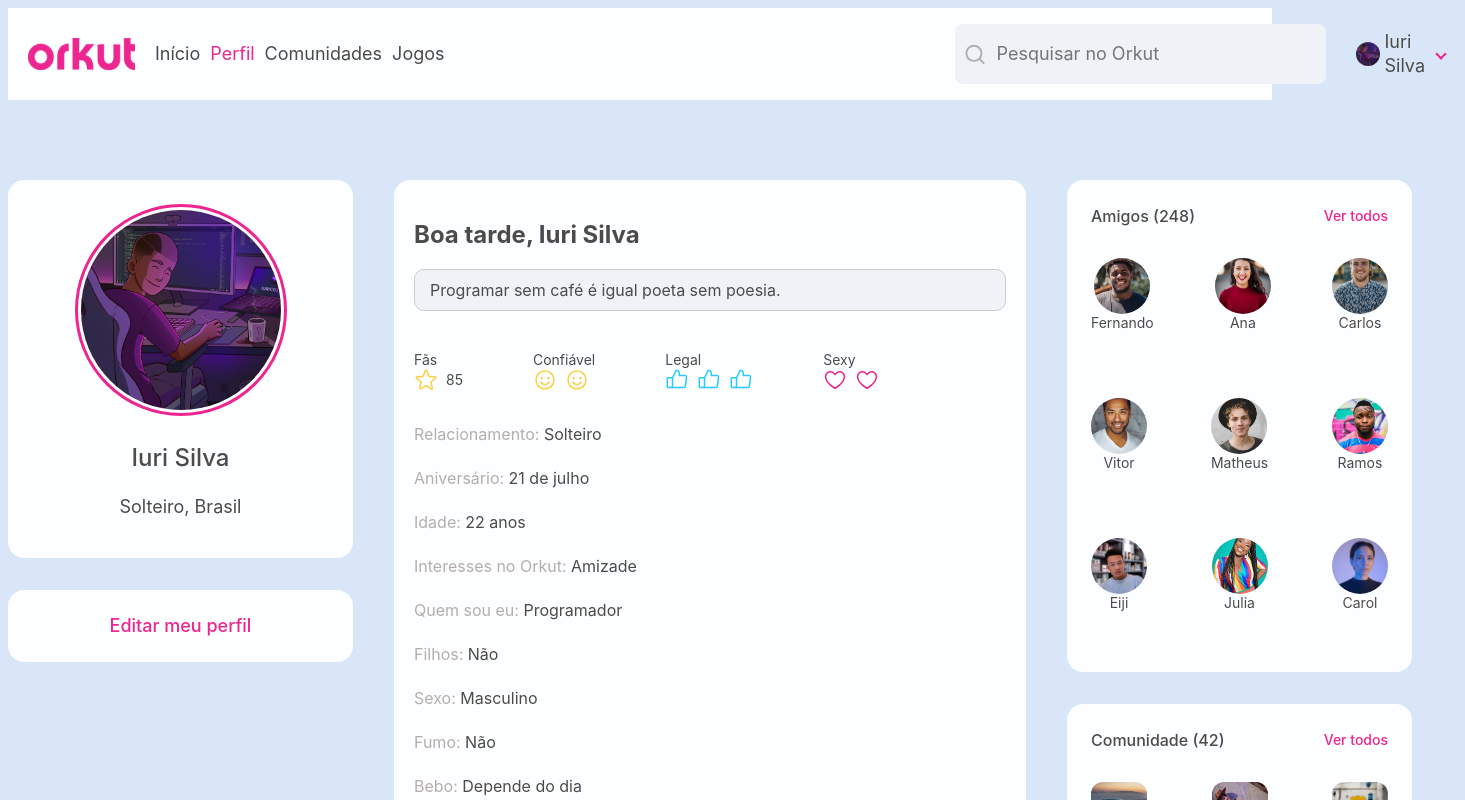
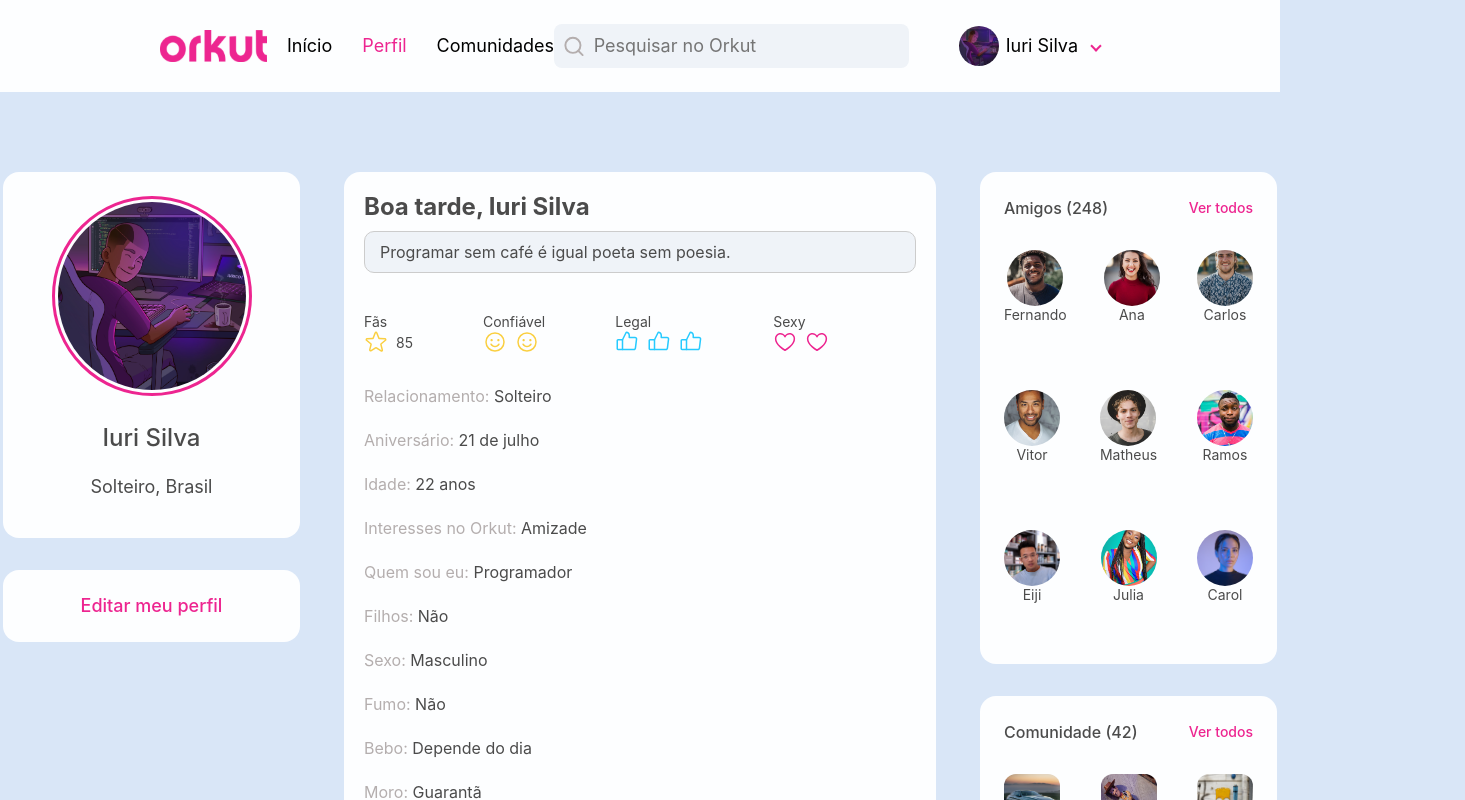
Before and after one commit to diegoframos81/Compass-Second-Challenge, a React (Vite) app in the folder Compass Challenger/: page / in a window 1280 px wide. Shown: the top 800 px of the page, 1465 px wide, since content can reach past the window. Built offline with nearby package versions, Linux system fonts and the light colour scheme.

Commit message:
Navbar layout

```diff
--- a/Compass Challenger/src/App.css
+++ b/Compass Challenger/src/App.css
@@ -1,14 +1,14 @@
+* {
+  padding: 0px;
+  margin: 0px;
+  box-sizing: border-box;
+}
+
 .container {
   display: grid;
   grid-template-columns: 3fr 1fr 3fr;
   column-gap: 1px;
   row-gap: 1px;
-}
-
-.navbar {
-  grid-column: 1 / -1;
-  position: sticky;
-  top: 0;
 }
 
 .spacer {
--- a/Compass Challenger/src/components/navbar.css
+++ b/Compass Challenger/src/components/navbar.css
@@ -1,34 +1,41 @@
 .navbar {
-  display: grid;
-  grid-template-columns: 2fr 500px 2fr;
-  background: #fdfeff;
-  width: auto;
+  width: 100%;
   height: 92px;
-  flex-shrink: 0;
-  color: #4b4b4b;
+  display: flex;
+  justify-content: center;
   font-family: SF Pro Display;
   font-size: 18px;
   font-style: normal;
   font-weight: 400;
   line-height: 24px;
+  background: #fdfeff;
+}
+
+.navbar-content {
+  display: flex;
+  height: 100%;
+  width: 75vw;
 }
 
 .nav-group-left {
-  grid-column: 1;
+  display: flex;
+  align-items: center;
+  justify-content: flex-start;
+  width: 50%;
+  flex-direction: row;
+  gap: 20px;
+}
+
+.nav-group-right {
   display: flex;
   align-items: center;
   justify-content: flex-end;
-}
-
-.nav-group-right {
-  grid-column: 3;
-  display: flex;
-  align-items: center;
-  justify-content: flex-start;
+  width: 50%;
+  flex-direction: row;
+  gap: 20px;
 }
 
 .img-nav {
-  padding: 20px;
   width: 107px;
   height: 32px;
   flex-shrink: 0;
@@ -84,10 +91,17 @@
   align-items: center;
   margin-left: 10px;
   padding: 20px;
+  gap: 2px;
+}
+
+.user-profile img {
+  width: 40px;
+  height: 40px;
 }
 
 .user-name {
   margin-left: 5px;
+  white-space: nowrap;
 }
 
 .arrow-down {
--- a/Compass Challenger/src/components/navbar.tsx
+++ b/Compass Challenger/src/components/navbar.tsx
@@ -10,8 +10,9 @@
 
   return (
     <nav className="navbar">
+      <div className='navbar-content'>
         <div className="nav-group-left">
-        <img className='img-nav' src={logo} alt="Logo" onClick={() => navigate('/')}/>
+          <img className='img-nav' src={logo} alt="Logo" onClick={() => navigate('/')} />
           <span className="nav-link">Início</span>
           <span className="nav-link profile-link">Perfil</span>
           <span className="nav-link">Comunidades</span>
@@ -20,7 +21,7 @@
         <div className="nav-group-right">
           <div className="search-bar-wrapper">
             <img src={searchIcon} alt="Pesquisar" className="search-icon" />
-          <input type="search" placeholder="Pesquisar no Orkut" className="search-bar"/>
+            <input type="search" placeholder="Pesquisar no Orkut" className="search-bar" />
           </div>
           <div className="user-profile">
             <img src={userImage} alt="Usuário" width="20" height="20" />
@@ -28,6 +29,7 @@
             <i className="arrow-down"></i>
           </div>
         </div>
+      </div>
     </nav>
   );
 };
```
Lines whose indentation alone changed are shown as unchanged.
